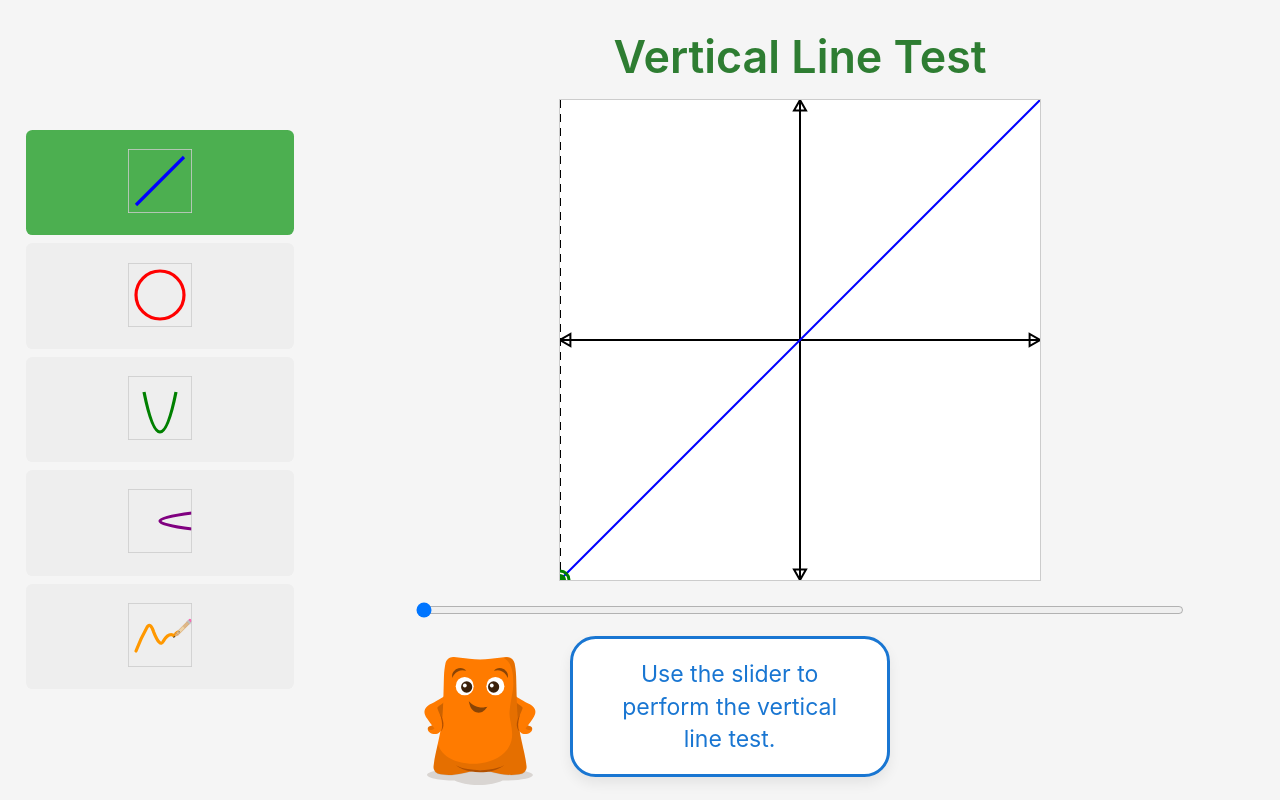
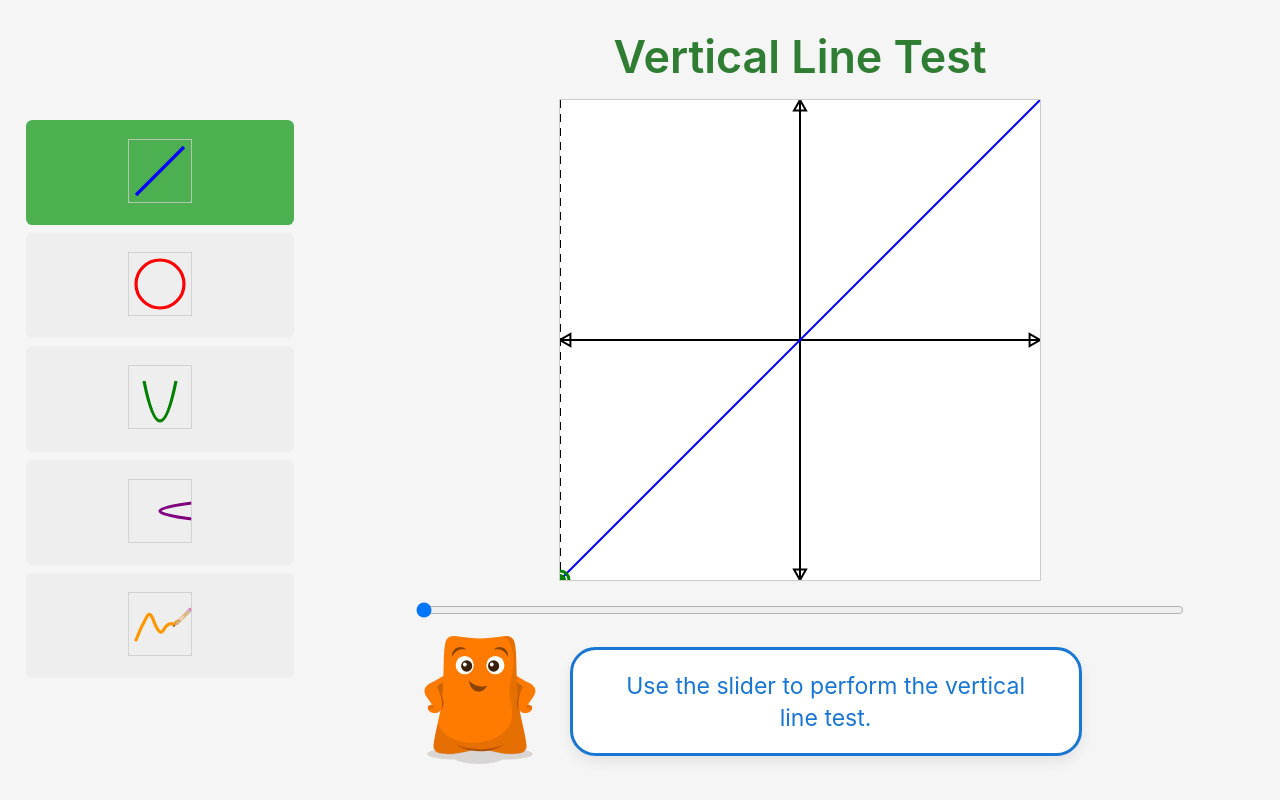
Before and after one commit to Content-Interactives/Vertical_Line_Test, a React (Vite) app: page / in a window 1280 px wide. Built offline with nearby package versions, Linux system fonts and the light colour scheme.

Commit message:
fixed speech bubbles

```diff
--- a/src/App.css
+++ b/src/App.css
@@ -85,8 +85,15 @@ h1 {
   padding: 1.5vw 3vw;
   color: #1976d2;
   border: 0.25vw solid #1976d2;
-  max-width: 25vw;
+  max-width: 40vw; /* Increased from 25vw to 40vw for wider bubble */
   font-size: 1.8vw;
   margin-bottom: 1vh;
   box-shadow: 0 0.5vw 1vw rgba(0,0,0,0.07);
+  /* Make speech bubble expand to the left instead of upward */
+  transform-origin: right bottom;
+  /* Allow text to wrap but prevent upward expansion */
+  word-wrap: break-word;
+  min-height: fit-content;
+  /* Ensure the bubble stays anchored to the right */
+  margin-right: auto;
 }
--- a/src/App.tsx
+++ b/src/App.tsx
@@ -70,7 +70,7 @@ function FlexiSliderColumn({ flexiImg, verticalLineX, handleSliderChange, slider
       />
       <div style={{ width: '60vw', display: 'flex', alignItems: 'flex-end', marginTop: '2vh' }}>
         <img src={flexiImg} alt="Flexi" style={{ width: '10vw', height: '10vw' }} />
-        <div className="speech-bubble" style={{ marginLeft: '2vw', marginBottom: '1vh' }}>
+        <div className="speech-bubble" style={{ marginLeft: '2vw', marginBottom: '1vh', marginRight: 'auto' }}>
           {speechText}
         </div>
       </div>
--- a/src/components/FlexiController.tsx
+++ b/src/components/FlexiController.tsx
@@ -38,7 +38,7 @@ export default function FlexiController({
       />
       <div style={{ width: maxValue, display: 'flex', alignItems: 'flex-end', marginTop: 16 }}>
         <img src={flexiImg} alt="Flexi" style={{ width: '10vw', height: '10vw' }} />
-        <div className="speech-bubble" style={{ marginLeft: '2vw', marginBottom: '1vh' }}>
+        <div className="speech-bubble" style={{ marginLeft: '2vw', marginBottom: '1vh', marginRight: 'auto' }}>
           {speechText}
         </div>
       </div>
```
Also changed, not shown: 3 other files (tests, documents, lock files or other folders).
